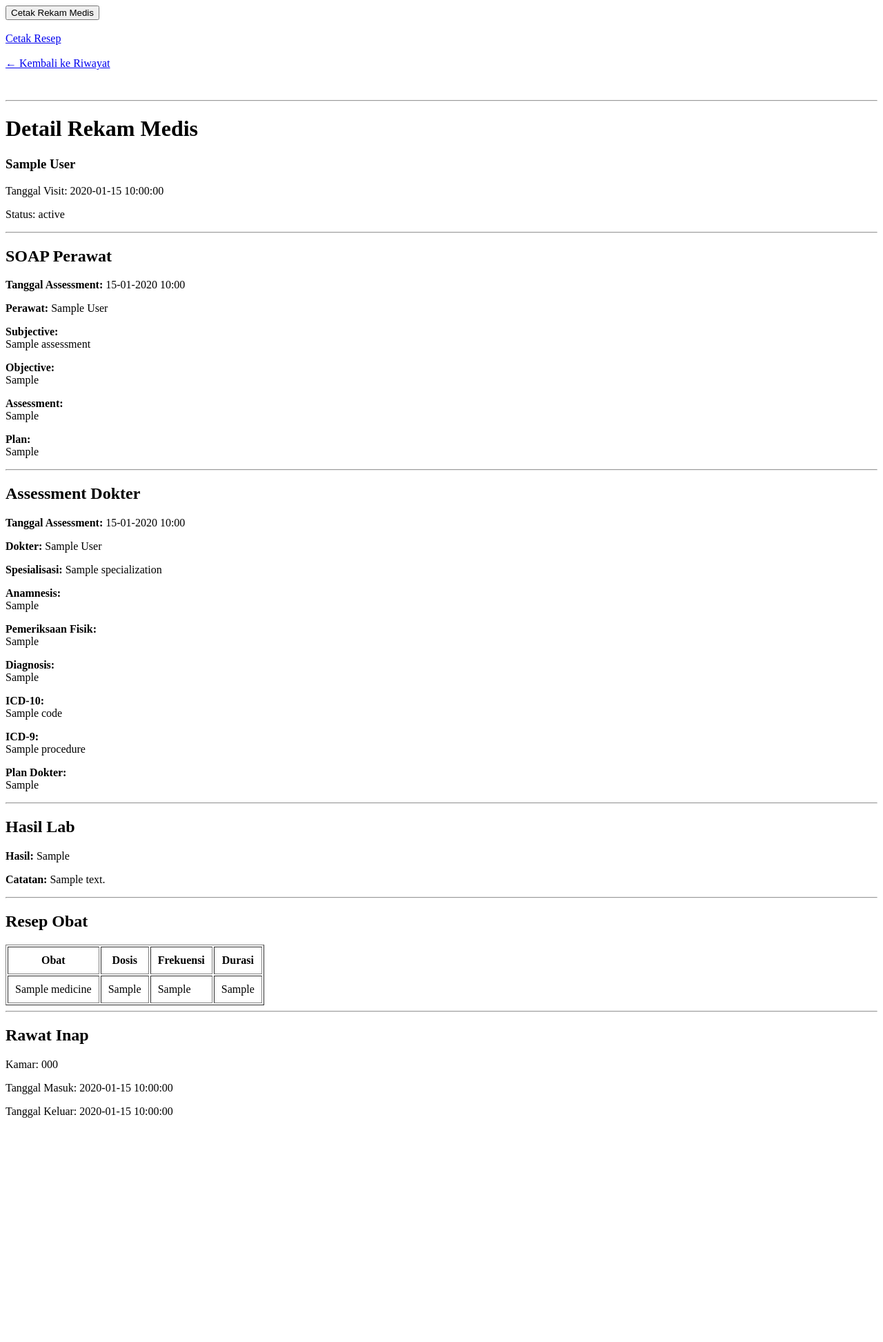
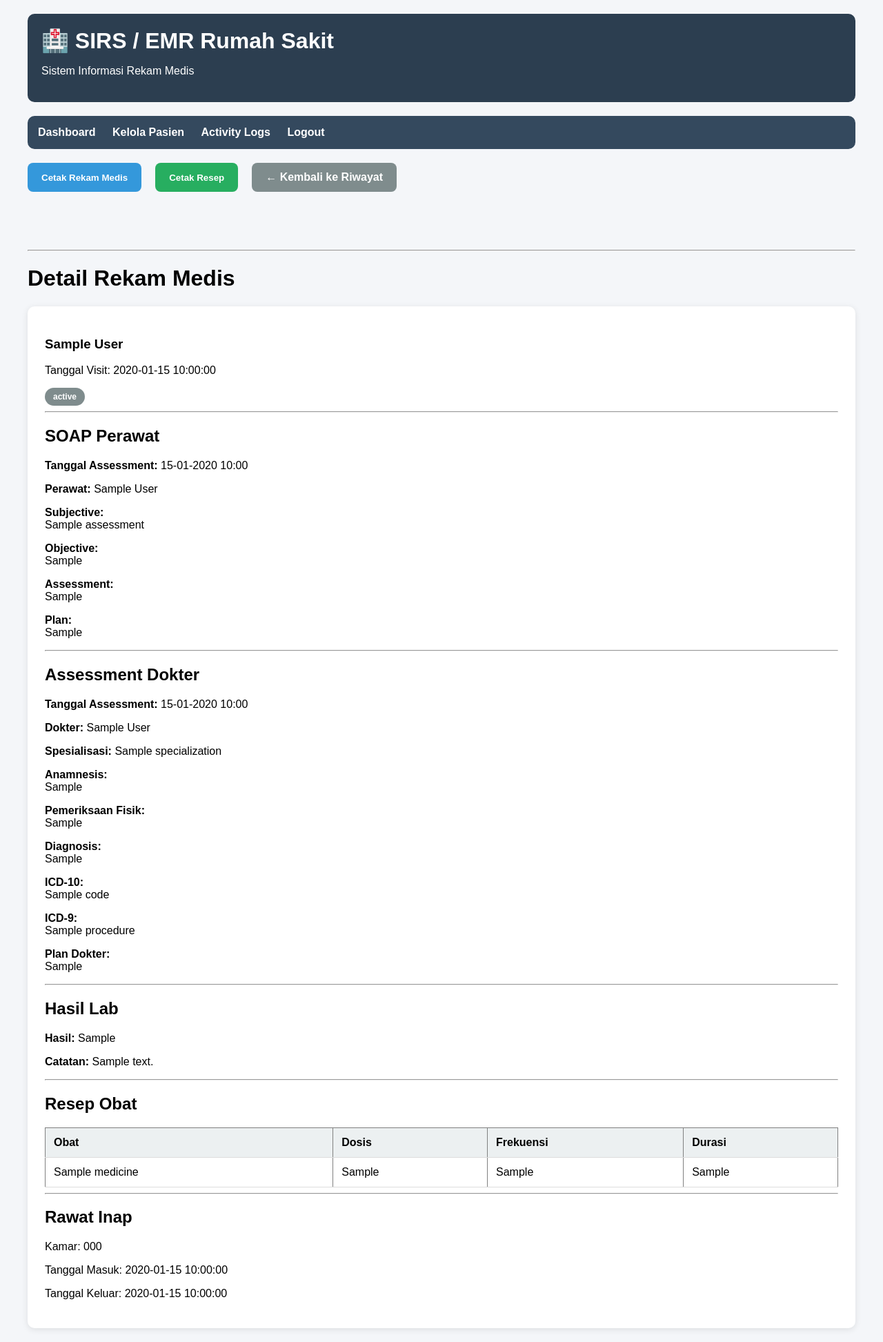
Before and after one commit to arivernando21/emr-project, a PHP site: page /modules/admin/visit_detail.php?id=1 in a window 1280 px wide. Shown: the whole page at 69% size. Before the commit the page ends 1620 px from the top, so only its background shows below. Run offline with PHP 8.4, Linux system fonts and the light colour scheme; the visitor is signed in with stand-in values (Sample User, id 1); tables that the repository leaves empty or names only in its code hold one stand-in row (values such as "Sample post").

Commit message:
UI laporan

```diff
--- a/assets/css/style.css
+++ b/assets/css/style.css
@@ -460,3 +460,88 @@ button:hover {
 
     background: #27ae60;
 }
+
+.badge {
+
+    display: inline-block;
+
+    padding: 6px 12px;
+
+    border-radius: 20px;
+
+    color: white;
+
+    font-size: 12px;
+
+    font-weight: bold;
+}
+
+.badge-orange {
+
+    background: #f39c12;
+}
+
+.badge-purple {
+
+    background: #8e44ad;
+}
+
+.badge-red {
+
+    background: #e74c3c;
+}
+
+.badge-green {
+
+    background: #27ae60;
+}
+
+.badge-blue {
+
+    background: #3498db;
+}
+
+.badge-gray {
+
+    background: #7f8c8d;
+}
+
+.action-group {
+
+    display: flex;
+
+    gap: 10px;
+
+    margin-bottom: 20px;
+
+    flex-wrap: wrap;
+}
+
+.green-btn {
+
+    background: #27ae60;
+}
+
+.green-btn:hover {
+
+    background: #219150;
+}
+
+.gray-btn {
+
+    background: #7f8c8d;
+}
+
+.gray-btn:hover {
+
+    background: #707b7c;
+}
+
+.table-btn {
+
+    padding: 8px 14px;
+
+    font-size: 13px;
+
+    border-radius: 6px;
+}
--- a/modules/admin/activity_logs.php
+++ b/modules/admin/activity_logs.php
@@ -26,12 +26,6 @@ include '../../templates/navbar.php';
 ?>
 
 <h1>Activity Logs</h1>
-
-<a href="dashboard.php">
-
-    ← Dashboard
-
-</a>
 
 <hr>
 
--- a/modules/admin/visit_detail.php
+++ b/modules/admin/visit_detail.php
@@ -117,13 +117,11 @@ WHERE visit_id = '$visit_id'"
 
 $inpatient = mysqli_fetch_assoc($inpatient_query);
 
+include '../../templates/header.php';
+
+include '../../templates/navbar.php';
+
 ?>
-
-<!DOCTYPE html>
-<html>
-
-<head>
-    <title>Detail Rekam Medis</title>
 
 <style>
     @media print {
@@ -169,23 +167,21 @@ $inpatient = mysqli_fetch_assoc($inpatient_query);
 
 <div class="no-print">
 
-    <button onclick="window.print()">
+    <div class="no-print action-group">
+
+        <button class="action-btn" onclick="window.print()">
 
             Cetak Rekam Medis
 
         </button>
 
-    <br><br>
-
-    <a href="print_prescription.php?id=<?= $visit['id']; ?>">
+        <button class="action-btn green-btn" onclick="printPrescription()">
 
             Cetak Resep
 
-    </a>
+        </button>
 
-    <br><br>
-
-    <a href="patient_history.php?id=<?= $visit['patient_id']; ?>">
+        <a href="patient_history.php?id=<?= $visit['patient_id']; ?>" class="action-btn gray-btn">
 
             ← Kembali ke Riwayat
 
@@ -193,13 +189,14 @@ $inpatient = mysqli_fetch_assoc($inpatient_query);
 
     </div>
 
+</div>
+
 <br><br>
-
-<body>
 
 <hr>
 
 <h1>Detail Rekam Medis</h1>
+<div class="form-card">
 
     <h3><?= $visit['full_name']; ?></h3>
 
@@ -208,11 +205,36 @@ $inpatient = mysqli_fetch_assoc($inpatient_query);
         <?= $visit['visit_date']; ?>
     </p>
 
-    <p>
-        Status:
-        <?= $visit['visit_status']; ?>
-    </p>
+    <?php
 
+    $status = $visit['visit_status'];
+
+    $badge = 'badge-gray';
+
+    if ($status == 'waiting_nurse') {
+
+        $badge = 'badge-orange';
+
+    } elseif ($status == 'waiting_doctor') {
+
+        $badge = 'badge-purple';
+
+    } elseif ($status == 'waiting_lab') {
+
+        $badge = 'badge-red';
+
+    } elseif ($status == 'completed') {
+
+        $badge = 'badge-green';
+    }
+
+    ?>
+
+    <span class="badge <?= $badge; ?>">
+
+        <?= $status; ?>
+
+    </span>
     <hr>
 
     <h2>SOAP Perawat</h2>
@@ -399,7 +421,33 @@ $inpatient = mysqli_fetch_assoc($inpatient_query);
         </p>
 
     <?php } ?>
+</div>
 
-</body>
+<script>
 
-</html>
+function printPrescription() {
+
+    const iframe = document.createElement('iframe');
+
+    iframe.style.display = 'none';
+
+    iframe.src =
+        'print_prescription.php?id=<?= $visit['id']; ?>';
+
+    document.body.appendChild(iframe);
+
+    iframe.onload = function() {
+
+        iframe.contentWindow.focus();
+
+        iframe.contentWindow.print();
+    };
+}
+
+</script>
+
+<?php
+
+include '../../templates/footer.php';
+
+?>
--- a/modules/doctor/assessment.php
+++ b/modules/doctor/assessment.php
@@ -50,7 +50,7 @@ include '../../templates/navbar.php';
 <h1>Assessment Dokter</h1>
 <div class="form-card">
 
-    <h3>Data Perawat</h3>
+    <h3>Data Pasien</h3>
 
     <p><b>Pasien:</b>
         <?= $nurse['full_name']; ?></p>
--- a/templates/header.php
+++ b/templates/header.php
@@ -23,7 +23,7 @@ if (session_status() === PHP_SESSION_NONE) {
 
     <div class="container">
 
-        <div class="app-header">
+        <div class="app-header no-print">
 
             <h1>
 
--- a/templates/navbar.php
+++ b/templates/navbar.php
@@ -1,4 +1,4 @@
-<div class="navbar">
+<div class="navbar no-print">
 
     <?php if (isset($_SESSION['role'])) { ?>
 
```
Also changed, not shown: modules/admin/patient_history.php (+31 -2 lines), modules/admin/patients.php (+9 -7 lines), modules/doctor/dashboard.php (+34 -1 lines), modules/nurse/dashboard.php (+34 -1 lines). Lines whose indentation alone changed are shown as unchanged.
